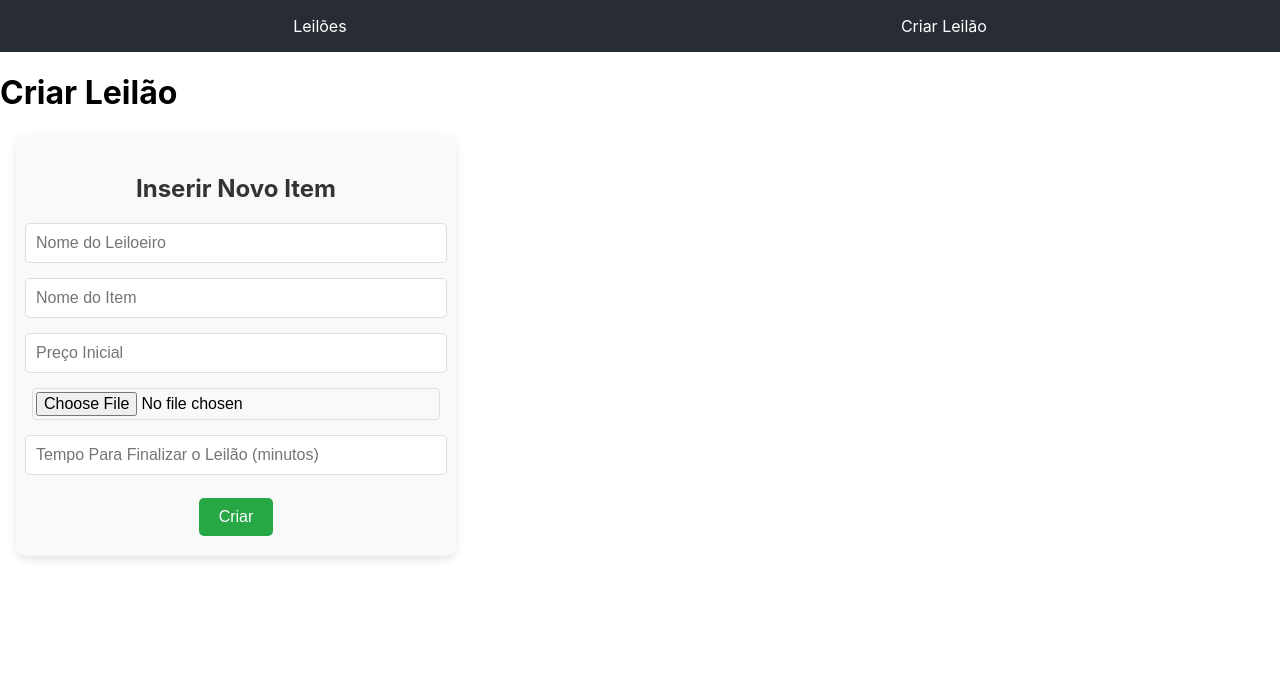
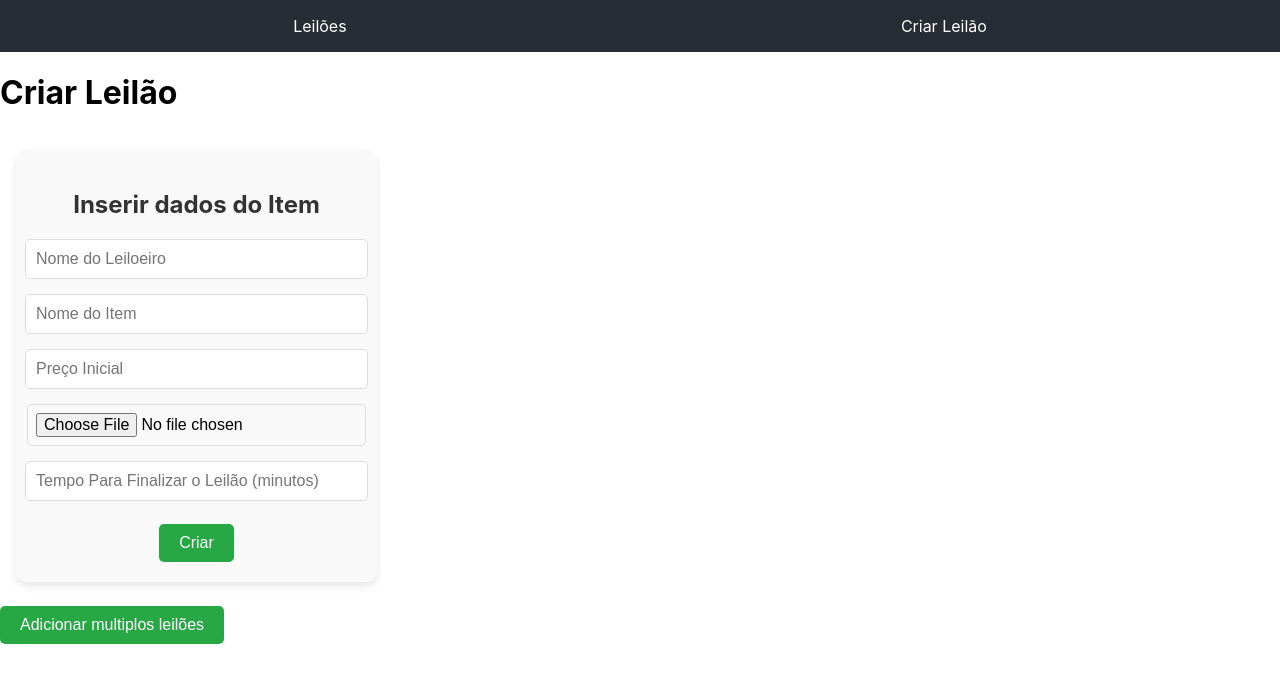
Before and after one commit to eusouanderson/Farm-Simulator-Auction-MOD, a React (Create React App) app in the folder auction-app/: page /create-auction in a window 1280 px wide. Shown: the top 682 px of the page. Built offline with nearby package versions, Linux system fonts and the light colour scheme.

Commit message:
Style Create auction

```diff
--- a/auction-app/src/components/AuctionItem.css
+++ b/auction-app/src/components/AuctionItem.css
@@ -58,7 +58,7 @@
 
 /* Select Box */
 .auction-item-select {
-    width: 100%;
+    width: 10%;
     padding: 8px;
     border-radius: 5px;
     border: 1px solid #ddd;
@@ -127,15 +127,17 @@
 
 /* Input */
 .auction-item-input {
-    width: calc(100% - 20px);
+    width: 100%;
     padding: 10px;
     border-radius: 5px;
-    border: 1px solid #ddd;
+    border: 1px solid #e62424;
     margin-top: 10px;
 }
 
+
 /* Button */
 .auction-item-button {
+
     background-color: #007bff;
     color: #fff;
     padding: 10px 20px;
@@ -145,7 +147,7 @@
     font-size: 1em;
     margin-top: 10px;
     display: block;
-    width: 100%;
+    width: 10%;
 }
 
 .auction-item-button:hover {
--- a/auction-app/src/components/AuctionItem.js
+++ b/auction-app/src/components/AuctionItem.js
@@ -104,7 +104,7 @@ const AuctionItem = ({ item, placeBid, timeRemaining, deleteItem }) => {
             <div className="auction-item-details">
                 <div className="auction-item-bid">
                     <p className="auction-item-current-bid">Lance Atual: R${currentBid}</p>
-                    <label htmlFor={`increment-amount-${item._id}`} className="auction-item-label">Novo Lance:</label>
+                    <label htmlFor={`increment-amount-${item._id}`} className="info-label">Seu Lance: </label>
                     <select
                         id={`increment-amount-${item._id}`}
                         value={incrementAmount}
@@ -115,7 +115,7 @@ const AuctionItem = ({ item, placeBid, timeRemaining, deleteItem }) => {
                         {[...Array(21).keys()].map(i => (
                             <option key={i} value={500 * (i + 1)}>{500 * (i + 1)}</option>
                         ))}
-                    </select>
+                    </select> R$
                 </div>
                 <div className="auction-item-info">
                     <p>
@@ -138,7 +138,7 @@ const AuctionItem = ({ item, placeBid, timeRemaining, deleteItem }) => {
                     </p>
                     {remainingTime === 0 && (
                         <p>
-                            <span className="info-label">Vencedor:</span>
+                            <span className="info-label">Vencedor: </span>
                             <span className="winner-name">{lastBidder}</span>
                         </p>
                     )}
@@ -154,7 +154,7 @@ const AuctionItem = ({ item, placeBid, timeRemaining, deleteItem }) => {
                 disabled={remainingTime <= 0}
             />
             <button onClick={handlePlaceBid} className="auction-item-button" disabled={remainingTime <= 0}>
-                Dar Lance
+                Lance
             </button>
         </div>
     );
--- a/auction-app/src/components/AuctionTimer.css
+++ b/auction-app/src/components/AuctionTimer.css
@@ -1,6 +1,8 @@
 
 
 .auction-timer {
+    font-weight: bold;
+    color: #555;
     background-color: #e4caca;
     padding: 10px;
     border-radius: 10px;
--- a/auction-app/src/components/CreateAuction.css
+++ b/auction-app/src/components/CreateAuction.css
@@ -14,11 +14,13 @@ h2 {
     margin-bottom: 20px;
     font-size: 1.5em;
     color: #333;
+    text-align: center; /* Centraliza o texto */
 }
 
 input[type="text"],
 input[type="number"],
-input[type="file"] {
+input[type="file"],
+textarea {
     width: 100%;
     padding: 10px;
     margin-bottom: 15px;
@@ -28,7 +30,7 @@ input[type="file"] {
 }
 
 input[type="file"] {
-    padding: 3px;
+    padding: 8px; /* Ajuste para ficar alinhado com os outros inputs */
 }
 
 img {
@@ -36,6 +38,7 @@ img {
     margin-bottom: 15px;
     border: 1px solid #ddd;
     border-radius: 5px;
+    max-width: 100%; /* Garante que a imagem não ultrapasse o seu contêiner */
 }
 
 button {
@@ -46,6 +49,7 @@ button {
     border-radius: 5px;
     cursor: pointer;
     font-size: 1em;
+    transition: background-color 0.3s; /* Transição suave para o hover */
 }
 
 button:hover {
--- a/auction-app/src/components/CreateAuction.js
+++ b/auction-app/src/components/CreateAuction.js
@@ -64,7 +64,7 @@ const CreateAuction = () => {
     return (
         <div>
             <form onSubmit={handleSubmit}>
-                <h2>Inserir Novo Item</h2>
+                <h2>Inserir dados do Item</h2>
                 <input
                     type="text"
                     value={ownerName}
--- a/auction-app/src/pages/CreateAuctionPage.js
+++ b/auction-app/src/pages/CreateAuctionPage.js
@@ -1,11 +1,25 @@
-import React from 'react';
+import React, { useState } from 'react';
 import CreateAuction from '../components/CreateAuction';
 
 const CreateAuctionPage = ({ createAuction }) => {
+    const [auctionCount, setAuctionCount] = useState(1);
+
+    const handleAddAuction = () => {
+        if (auctionCount < 4 ) {
+            setAuctionCount(auctionCount + 1)
+        }
+
+    };
+
     return (
         <div>
             <h1>Criar Leilão</h1>
-            <CreateAuction createAuction={createAuction} />
+            <div style={{ display: 'flex', gap: '10px' }}>
+                {[...Array(auctionCount)].map((_, index) => (
+                    <CreateAuction key={index} createAuction={createAuction} />
+                ))}
+            </div>
+            <button onClick={handleAddAuction}>Adicionar multiplos leilões</button>
         </div>
     );
 };
--- a/auction-app/src/pages/HomePage.js
+++ b/auction-app/src/pages/HomePage.js
@@ -23,7 +23,7 @@ const HomePage = ({ items, placeBid }) => {
             </main>
             <footer className="footer">
                 <p>B.o.B <a href="https://github.com/eusouanderson">GitHub</a>.</p>
-                <p>&copy; 2024 Leilão Farm Simulator. Todos os direitos reservados </p>
+                <p>&copy; 2024 Leilão Farm Simulator v0.1.0. Todos os direitos reservados </p>
             </footer>
         </div>
     );
```
Also changed, not shown: 1 other file (tests, documents, lock files or other folders).
